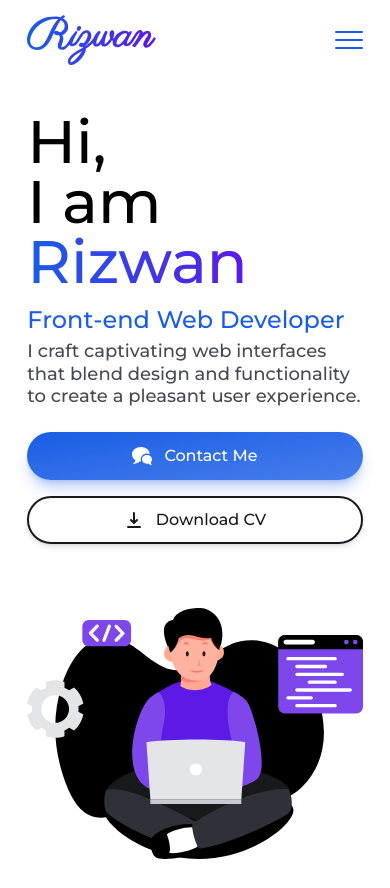
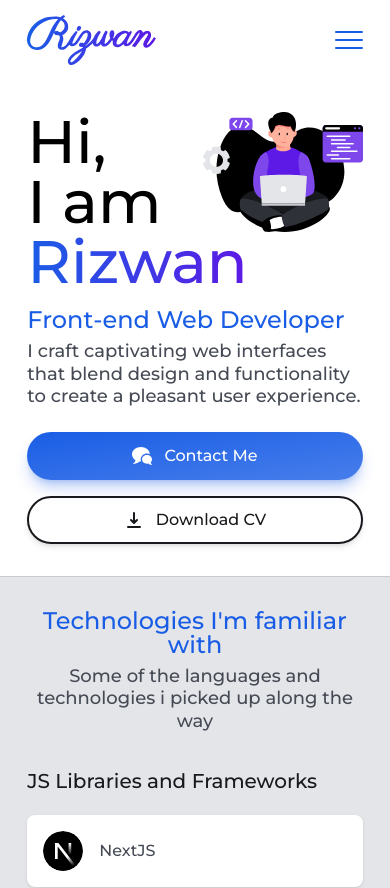
Before and after one commit to rizwanahamadcodes/portfolio, a Next.js app: page / in a window 390 px wide. Shown: the top 888 px of the page. Built offline with nearby package versions, Linux system fonts and the light colour scheme.

Commit message:
positioned image beside intro text

```diff
--- a/src/components/HeroSection/HeroSection.tsx
+++ b/src/components/HeroSection/HeroSection.tsx
@@ -23,7 +23,7 @@ const HeroSection = (props: HeroSectionProps) => {
         <Section className="bg-white dark:bg-gray-900 border-b border-b-gray-200 dark:border-b-gray-800 mt-navHeight-large">
             <Container className="relative flex flex-col items-center gap-4 lg:flex-row">
                 <IntroSection />
-                <div>
+                <div className="xl:static xl:w-auto absolute right-0 top-0 w-10 md:w-14 lg:w-20">
                     <ThemedImage
                         darkImageSrc={heroImageDark}
                         lightImageSrc={heroImageLight}
--- a/tailwind.config.ts
+++ b/tailwind.config.ts
@@ -2,6 +2,7 @@ import type { Config } from "tailwindcss";
 const defaultTheme = require("tailwindcss/defaultTheme");
 
 const config: Config = {
+    mode: "jit",
     content: [
         "./src/pages/**/*.{js,ts,jsx,tsx,mdx}",
         "./src/components/**/*.{js,ts,jsx,tsx,mdx}",
```
